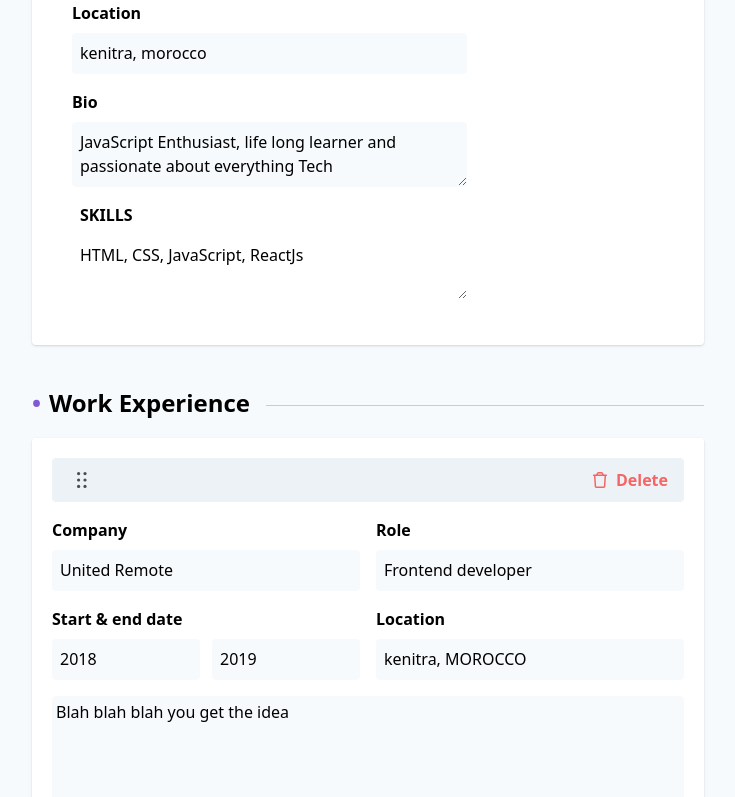
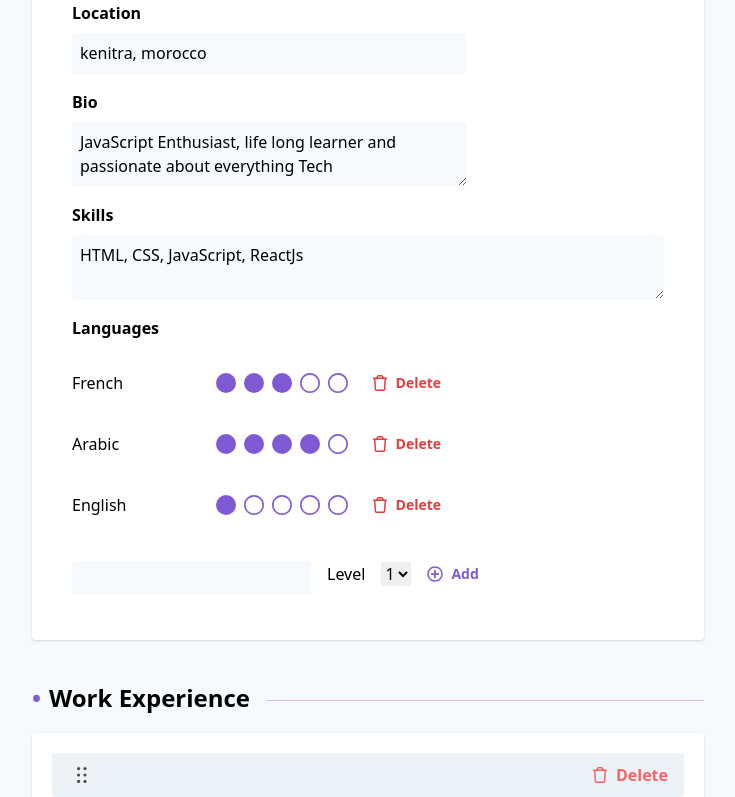
Before and after one commit to thedentist89/simple-resume-editor, a React (Create React App) app: page /editor in a window 1280 px wide. Shown: the part 540-1337 px from the top of the page, without its empty margins (272-1007 px from the left). Built offline with nearby package versions, Linux system fonts and the light colour scheme; what @react-pdf/renderer would draw is missing.

Commit message:
Add Language Editor

```diff
--- a/package.json
+++ b/package.json
@@ -8,6 +8,7 @@
     "@reach/router": "1.3.3",
     "@react-pdf/renderer": "^1.6.8",
     "autoprefixer": "^9.7.4",
+    "lodash": "^4.17.15",
     "postcss": "^7.0.27",
     "react": "16.12.0",
     "react-beautiful-dnd": "^13.0.0",
--- a/src/components/Editor.jsx
+++ b/src/components/Editor.jsx
@@ -2,6 +2,7 @@ import React, { useContext } from "react";
 import WorkEditor from "./WorkEditor";
 import EducationEditor from "./EducationEditor";
 import { DocumentContext } from "../context/DocumentContext";
+import LanguageEditor from "./LanguageEditor";
 
 const Editor = () => {
   const { values, handleChange } = useContext(DocumentContext);
@@ -73,15 +74,15 @@ const Editor = () => {
             className="rounded-full h-20 w-20 border-4 border-indigo-600"
           />
         </div>
-
-        <h2 className="mt-4 font-semibold uppercase pl-2">Skills</h2>
+        <h2 className="mt-4 font-bold">Skills</h2>
         <textarea
           value={values.skills}
           rows="2"
-          className="w-2/3 mt-2 focus:outline-none focus:bg-gray-300 p-2 rounded"
+          className="rounded bg-gray-100 focus:outline-none border-b border-transparent caret-purple-600 focus:border-purple-600 block mt-2 p-2 w-full"
           name="skills"
           onChange={handleChange}
         />
+        <LanguageEditor />
       </div>
       <WorkEditor />
       <EducationEditor />
--- /dev/null
+++ b/src/components/LanguageEditor.jsx
@@ -0,0 +1,108 @@
+import React, { useContext } from "react";
+import { useForm } from "../hooks";
+import { DocumentContext } from "../context/DocumentContext";
+import { ReactComponent as Plus } from "../assets/plus.svg";
+import { ReactComponent as Trash } from "../assets/trash.svg";
+import { ReactComponent as Circle } from "../assets/circle.svg";
+import { ReactComponent as CircleSolid } from "../assets/circle-solid.svg";
+import { v4 as uuid } from "uuid";
+import { range } from "lodash";
+
+const LanguageEditor = () => {
+  const { languages, setLanguages } = useContext(DocumentContext);
+  const [values, handleChange, setValues] = useForm({
+    language: "",
+    level: "1"
+  });
+
+  const handleAdd = () => {
+    if (values.language === "") {
+      return;
+    }
+    setLanguages(languages => [
+      ...languages,
+      { id: uuid(), name: values.language, level: parseInt(values.level) }
+    ]);
+    setValues({ language: "", level: "1" });
+  };
+
+  const handleDelete = id => {
+    setLanguages(languages.filter(l => l.id !== id));
+  };
+
+  return (
+    <div className="mt-4">
+      <div className="flex">
+        <div>
+          <label className="font-bold">Languages</label>
+          <div className="my-4">
+            {languages.map(l => (
+              <div className="flex items-center my-2" key={l.id}>
+                <p className="mr-2 w-1/3">{l.name}</p>
+                <div className="flex w2/3">
+                  {range(5).map((n, idx) =>
+                    n < l.level ? (
+                      <CircleSolid
+                        key={idx}
+                        className="h-5 w-5 fill-current text-purple-600 mr-2"
+                      />
+                    ) : (
+                      <Circle
+                        key={idx}
+                        className="h-5 w-5 fill-current text-purple-600 mr-2"
+                      />
+                    )
+                  )}
+                </div>
+                <button
+                  className="text-red-600 text-sm font-semibold my-4 ml-4"
+                  onClick={() => handleDelete(l.id)}
+                >
+                  <div className="flex items-center">
+                    <Trash className="w-4 h-4 mr-2" />
+                    <span>Delete</span>
+                  </div>
+                </button>
+              </div>
+            ))}
+          </div>
+          <div className="flex items-center">
+            <input
+              type="text"
+              className="rounded bg-gray-100 focus:outline-none border-b border-transparent caret-purple-600 focus:border-purple-600 block mt-2 p-1 w-full mr-4"
+              name="language"
+              onChange={handleChange}
+              value={values.language}
+              autoComplete="off"
+              autoCapitalize="word"
+            />
+            <label className="mr-4">Level</label>
+            <select
+              onChange={handleChange}
+              name="level"
+              className="mr-4"
+              value={values.level}
+            >
+              <option value="1">1</option>
+              <option value="2">2</option>
+              <option value="3">3</option>
+              <option value="4">4</option>
+              <option value="5">5</option>
+            </select>
+            <button
+              className="text-purple-600 text-sm font-semibold my-4"
+              onClick={handleAdd}
+            >
+              <div className="flex items-center">
+                <Plus className="w-4 h-4 mr-2" />
+                <span>Add</span>
+              </div>
+            </button>
+          </div>
+        </div>
+      </div>
+    </div>
+  );
+};
+
+export default LanguageEditor;
--- a/src/context/DocumentContext.js
+++ b/src/context/DocumentContext.js
@@ -15,11 +15,11 @@ export const DocumentProvider = ({ children }) => {
     skills: "HTML, CSS, JavaScript, ReactJs"
   });
 
-  // const [languages, setLanguages] = useState([
-  //   { id: "1", name: "French", level: 3 },
-  //   { id: "2", name: "Arabic", level: 5 },
-  //   { id: "2", name: "English", level: 5 }
-  // ]);
+  const [languages, setLanguages] = useState([
+    { id: "1", name: "French", level: 3 },
+    { id: "2", name: "Arabic", level: 4 },
+    { id: "3", name: "English", level: 1 }
+  ]);
 
   const [work, setWork] = useState([
     {
@@ -124,7 +124,9 @@ export const DocumentProvider = ({ children }) => {
         editEducation,
         deleteEducation,
         education,
-        setEducation
+        setEducation,
+        languages,
+        setLanguages
       }}
     >
       {children}
--- a/src/hooks/index.js
+++ b/src/hooks/index.js
@@ -10,6 +10,7 @@ export const useForm = initialValues => {
         ...values,
         [e.target.name]: e.target.value
       });
-    }
+    },
+    setValues
   ];
 };
```
